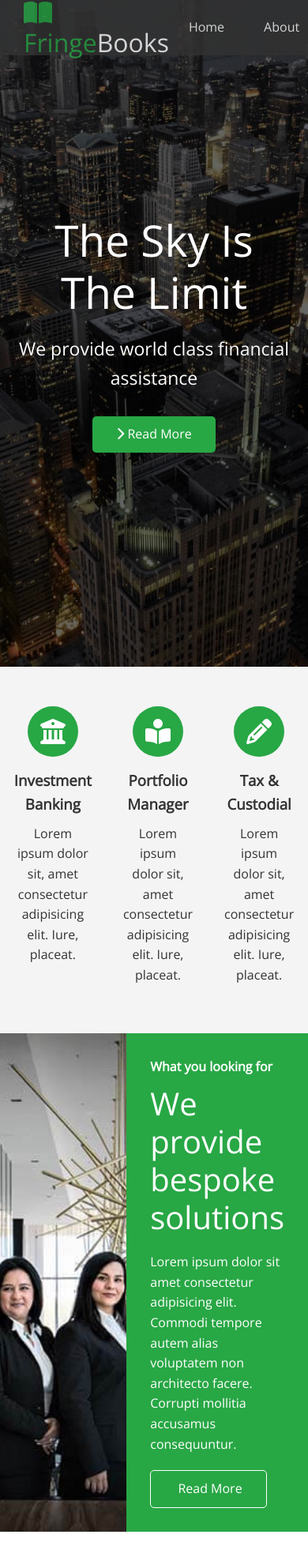
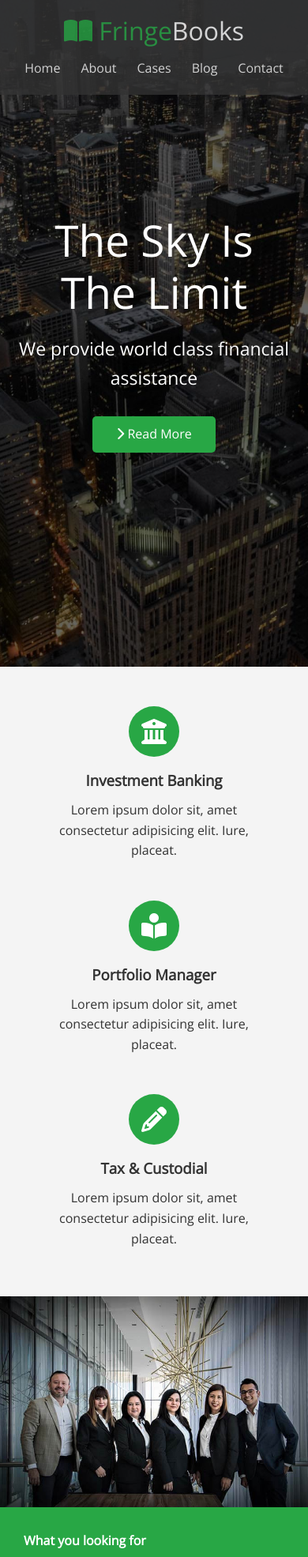
Before and after one commit to EnergeticPixels/FringeBooks, a plain HTML site: page index.html in a window 390 px wide. Shown: the top 1971 px of the page at 79% size. Drawn offline with nearby package versions, Linux system fonts and the light colour scheme.

Commit message:
Add media query to make responsive

```diff
--- a/styles/main.css
+++ b/styles/main.css
@@ -169,3 +169,27 @@ img {
 .footer .social > * {
   margin-right: 30px;
 }
+
+/* MOBILE RESPONSIVE */
+@media (max-width: 768px) {
+  .navbar {
+    flex-direction: column;
+    height: 120px;
+    padding: 20px;
+  }
+  .navbar a {
+    padding: 10px 10px;
+    margin: 0 3px;
+  }
+  .flex-items {
+    flex-direction: column;
+  }
+  .flex-columns .column,
+  .flex-grid .column {
+    flex: 100%;
+    max-width: 100%;
+  }
+  .team img {
+    width: 70%;
+  }
+}
```
